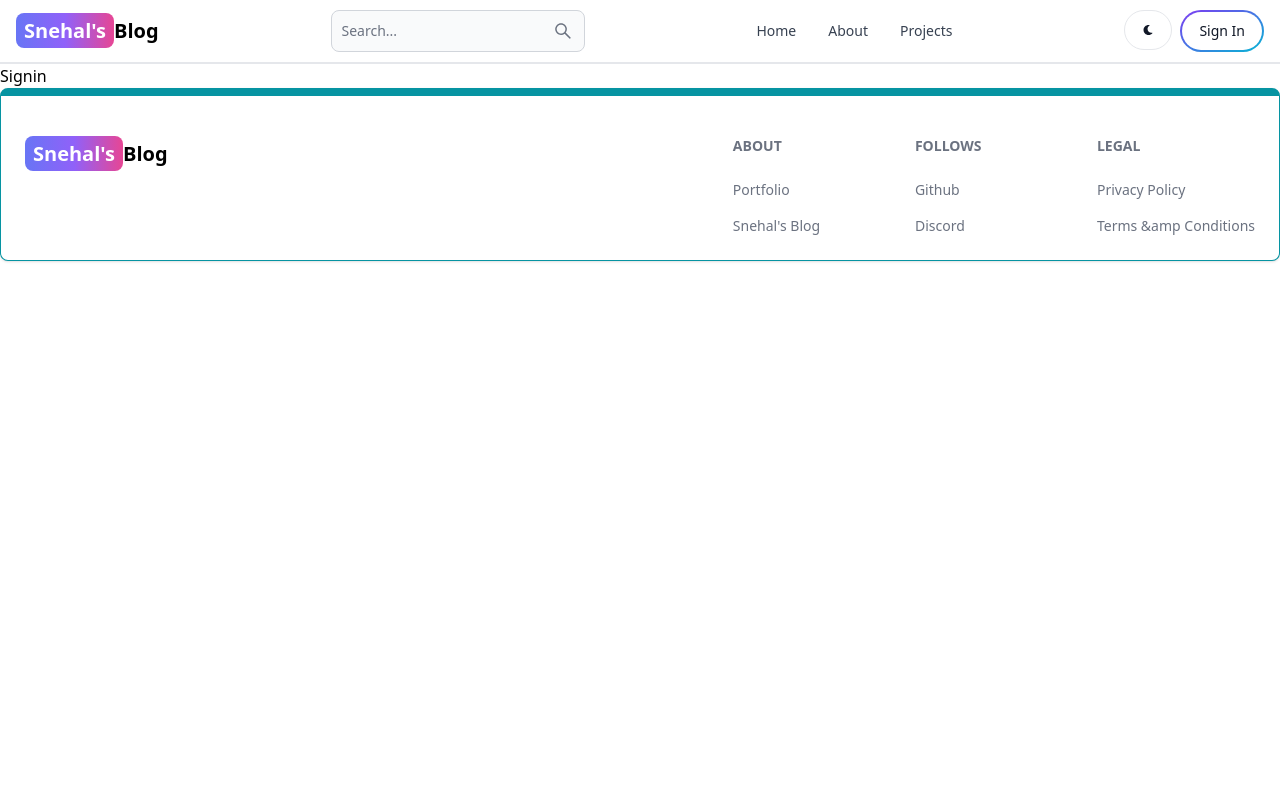
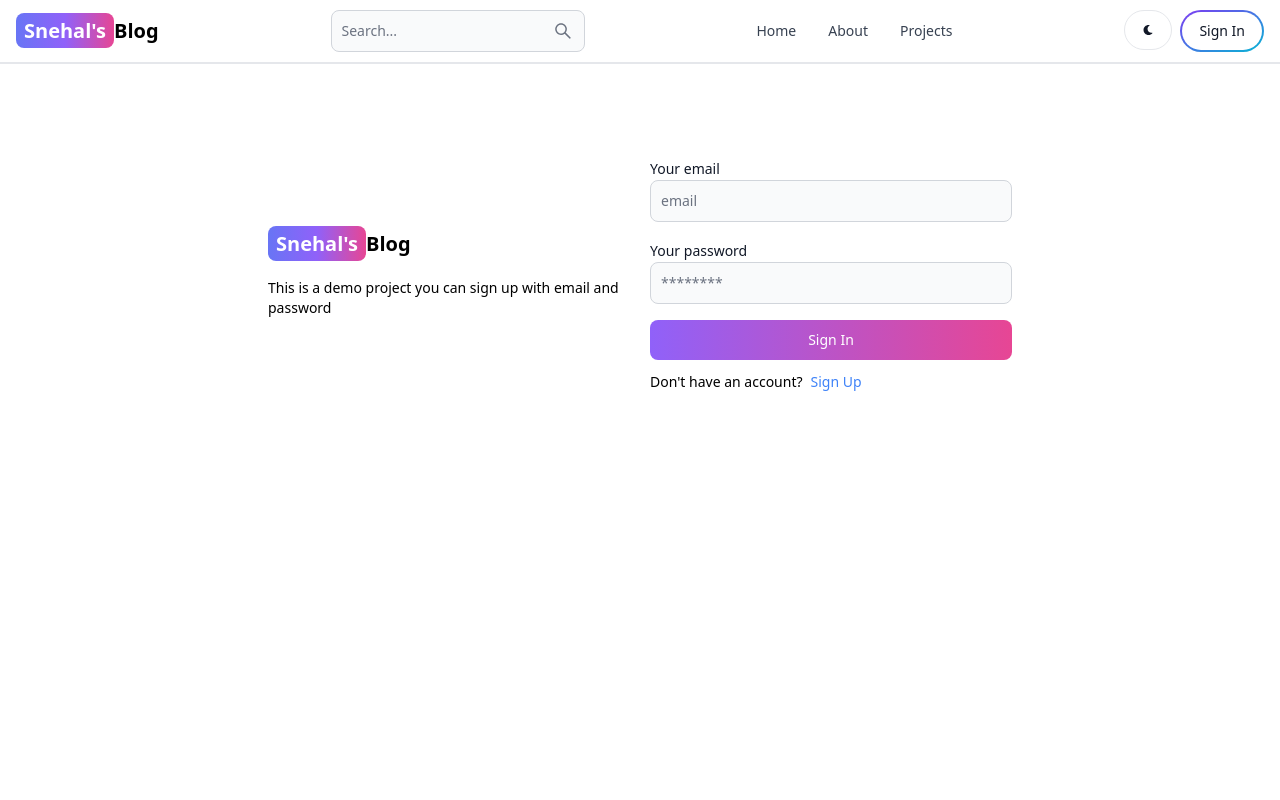
Before and after one commit to snehalsenapati23/mern-blog, a React (Vite) app in the folder client/: page /sign-in in a window 1280 px wide. Shown: the top 800 px of the page. Built offline with nearby package versions, Linux system fonts and the light colour scheme.

Commit message:
Completed Signin functionality

```diff
--- a/client/src/pages/Signin.jsx
+++ b/client/src/pages/Signin.jsx
@@ -1,9 +1,114 @@
-import React from 'react'
+import { Alert, Button, Label, Spinner, TextInput } from "flowbite-react";
+import React, { useState } from "react";
+import { Link, useNavigate } from "react-router-dom";
 
 const Signin = () => {
+  const [formData, setFormData] = useState({});
+  const [errorMessage, setErrorMessage] = useState(null);
+  const [loading, setLoading] = useState(false);
+
+  const navigate = useNavigate();
+  const handleChange = (e) => {
+    setFormData({ ...formData, [e.target.id]: e.target.value.trim() });
+  };
+  const handleSubmit = async (e) => {
+    e.preventDefault();
+    if (!formData.email || !formData.password) {
+      return setErrorMessage("Please fill out all fields");
+    }
+    try {
+      setLoading(true);
+      setErrorMessage(null);
+      const res = await fetch("/api/auth/signin", {
+        method: "POST",
+        headers: { "Content-Type": "application/json" },
+        body: JSON.stringify(formData),
+      });
+      console.log(formData);
+      console.log(res);
+      const data = await res.json();
+      if (data.success === false) {
+        return setErrorMessage(data.message);
+      }
+      setLoading(false);
+      if (res.ok) {
+        navigate("/");
+      }
+    } catch (error) {
+      setErrorMessage(error.message);
+      setLoading(false);
+    }
+  };
+
   return (
-    <div>Signin</div>
-  )
-}
+    <div className="min-h-screen mt-20">
+      <div className="flex p-3 max-w-3xl mx-auto flex-col md:flex-row md:items-center  gap-5 ">
+        {/* left */}
+        <div className="flex-1 w-10">
+          <Link
+            to={"/"}
+            className="self-center  whitespace-nowrap text-sm sm:text-xl font-semibold dark:text-white"
+          >
+            <span className="px-2 py-1  bg-gradient-to-r from-indigo-500 via-purple-500 to-pink-500 rounded-lg text-white">
+              Snehal's
+            </span>
+            Blog
+          </Link>
+          <p className="text-sm mt-5">
+            This is a demo project you can sign up with email and password
+          </p>
+        </div>
+        {/* right */}
+        <div className="flex-1">
+          <form className="flex flex-col gap-4" onSubmit={handleSubmit}>
+            <div>
+              <Label value="Your email" />
+              <TextInput
+                type="email"
+                onChange={handleChange}
+                placeholder="email"
+                id="email"
+              />
+            </div>
+            <div>
+              <Label value="Your password" />
+              <TextInput
+                type="password"
+                onChange={handleChange}
+                placeholder="********"
+                id="password"
+              />
+            </div>
+            <Button
+              gradientDuoTone="purpleToPink"
+              type="Submit"
+              disabled={loading}
+            >
+              {loading ? (
+                <>
+                  <Spinner size={"sm"} />
+                  <span className="pl-3">Loading...</span>
+                </>
+              ) : (
+                "Sign In"
+              )}
+            </Button>
+          </form>
+          <div className="flex gap-2 text-sm mt-3">
+            <span>Don't have an account?</span>
+            <Link to={"/sign-up"} className="text-blue-500">
+              Sign Up
+            </Link>
+          </div>
+          {errorMessage && (
+            <Alert className="text-red-500 mt-5" color={"failure"}>
+              {errorMessage}
+            </Alert>
+          )}
+        </div>
+      </div>
+    </div>
+  );
+};
 
-export default Signin
+export default Signin;
```
